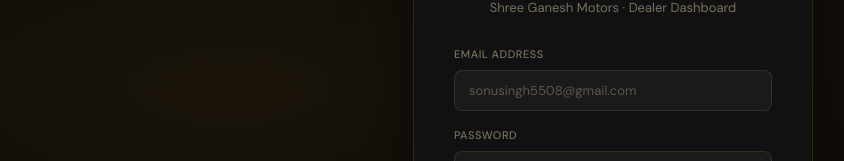
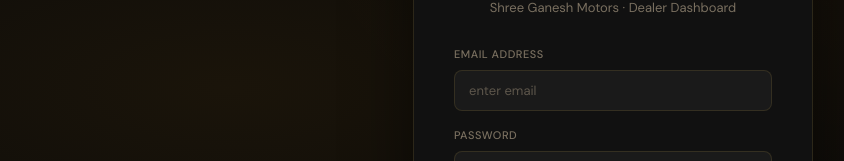
Before and after one commit to manpreetkaur80/shree-ganesh-motors, a React (Vite) app in the folder frontend/: page /admin/login in a window 1280 px wide. Shown: the part 313-474 px from the top of the page, without its empty margins (27-871 px from the left). Built offline with nearby package versions, Linux system fonts and the light colour scheme; no server answers; the HTML template or start-up script is replaced by a standard one.

Commit message:
changing placeholder

```diff
--- a/frontend/src/admin/Login.jsx
+++ b/frontend/src/admin/Login.jsx
@@ -62,7 +62,7 @@
             <input
               className="input"
               type="email"
-              placeholder="sonusingh5508@gmail.com"
+              placeholder="enter email"
               value={email}
               onChange={e => setEmail(e.target.value)}
               autoComplete="email"
```
